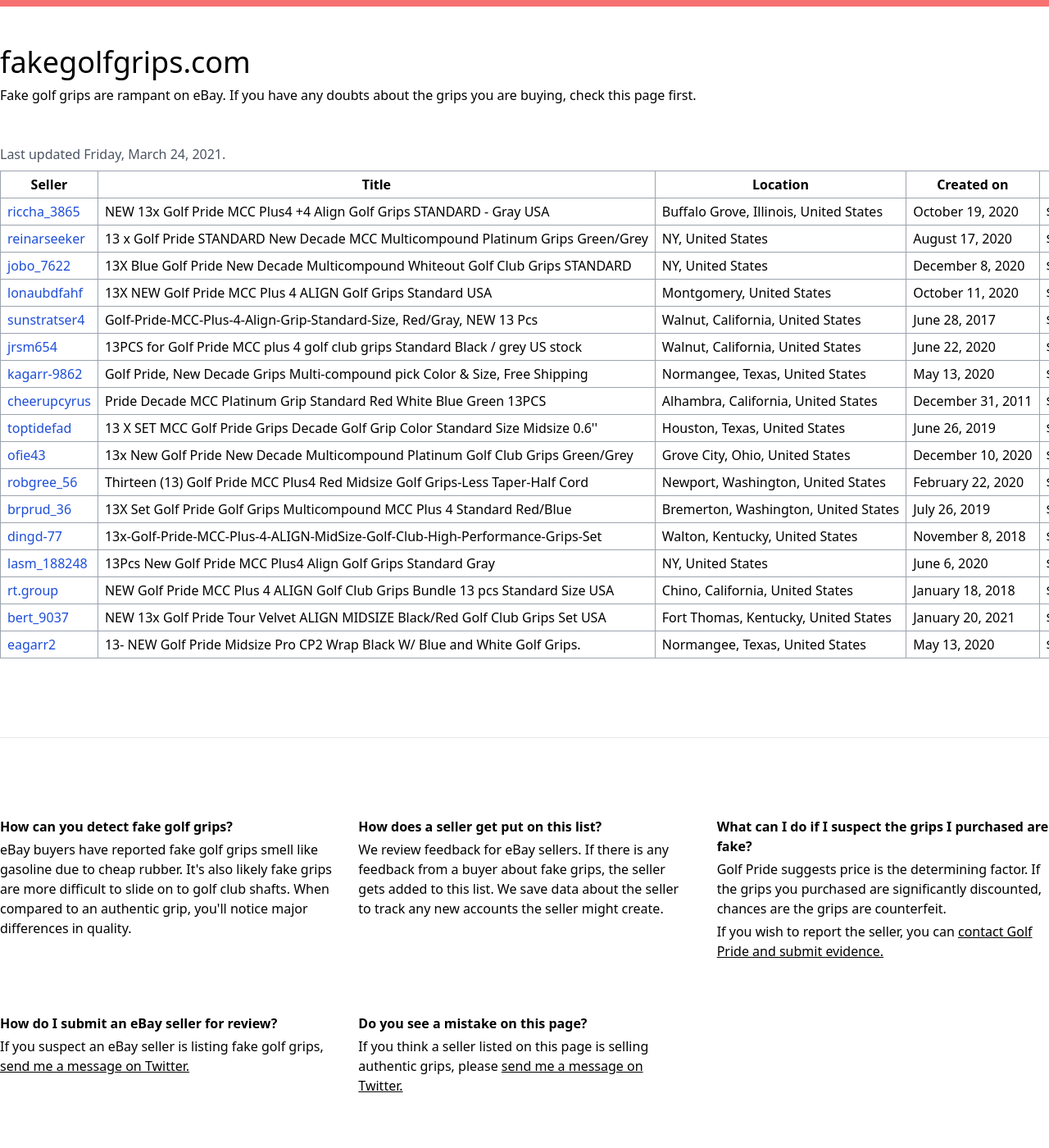
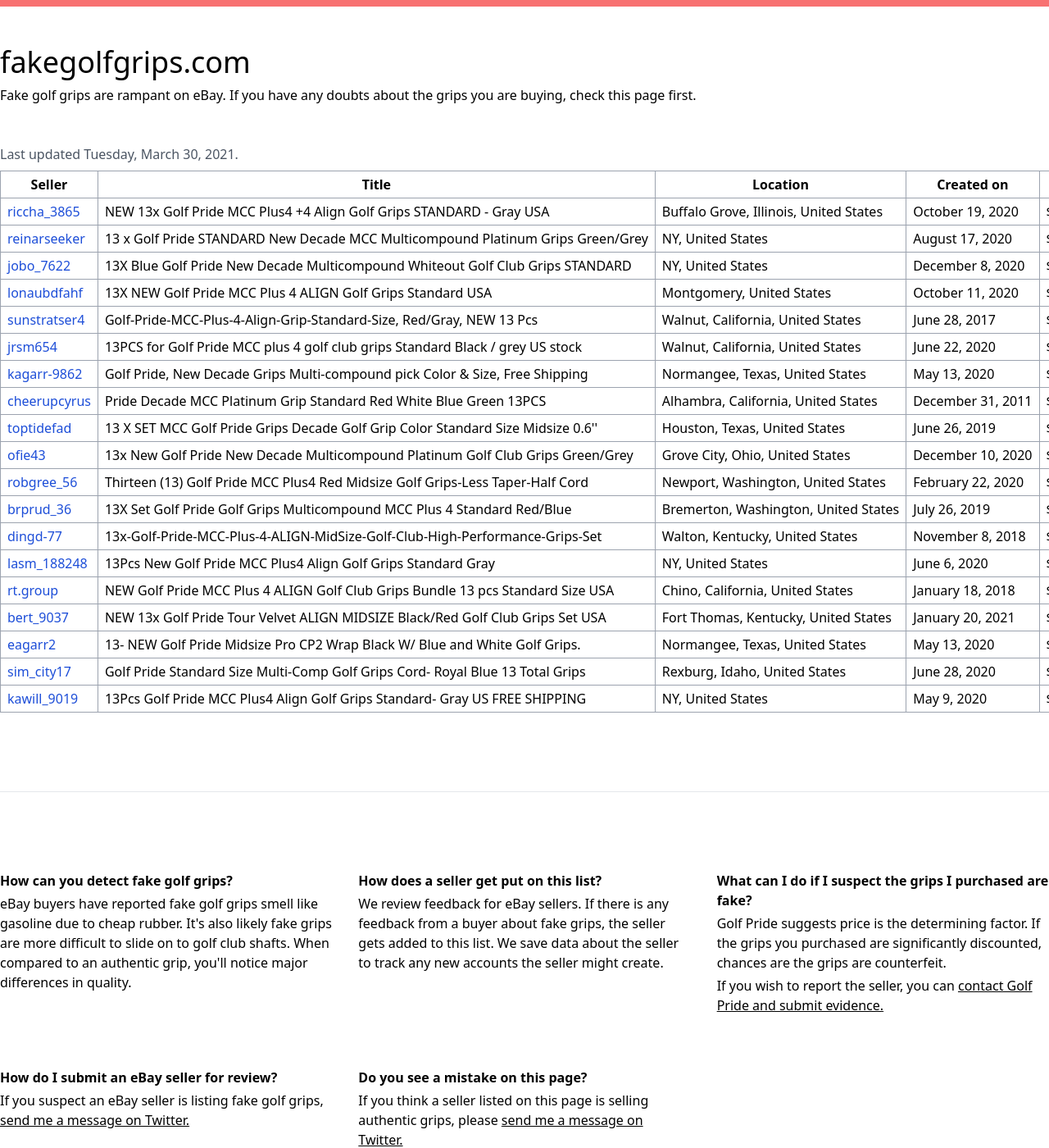
Before and after one commit to djhopper01/fakegolfgrips, a Jekyll site: the page built from docs/index.html, in a window 1280 px wide and 1400 px high. Shown: the whole window at 82% size. Built offline with Jekyll 4.4.1, drawn with Linux system fonts in a browser that asks for light colours; comment, search, counter and statistics services are not loaded.

Commit message:
Adds 2 new sellers

```diff
--- a/docs/_data/sellers.yml
+++ b/docs/_data/sellers.yml
@@ -122,3 +122,17 @@
   title: 13- NEW Golf Pride Midsize Pro CP2 Wrap Black W/ Blue and White Golf Grips.
   price: $66.85
   created_on: May 13, 2020
+
+- username: sim_city17
+  profile: https://www.ebay.com/usr/sim_city17
+  location: Rexburg, Idaho, United States
+  title: Golf Pride Standard Size Multi-Comp Golf Grips Cord- Royal Blue 13 Total Grips
+  price: $70.00
+  created_on: June 28, 2020
+
+- username: kawill_9019
+  profile: https://www.ebay.com/usr/kawill_9019
+  location: NY, United States
+  title: 13Pcs Golf Pride MCC Plus4 Align Golf Grips Standard- Gray US FREE SHIPPING
+  price: $61.78
+  created_on: May 9, 2020
--- a/docs/index.html
+++ b/docs/index.html
@@ -4,7 +4,7 @@
 ---
 
 <div class="text-gray-600">
-  Last updated Friday, March 24, 2021.
+  Last updated Tuesday, March 30, 2021.
 </div>
 
 <div class="overflow-x-auto mt-2">
```
